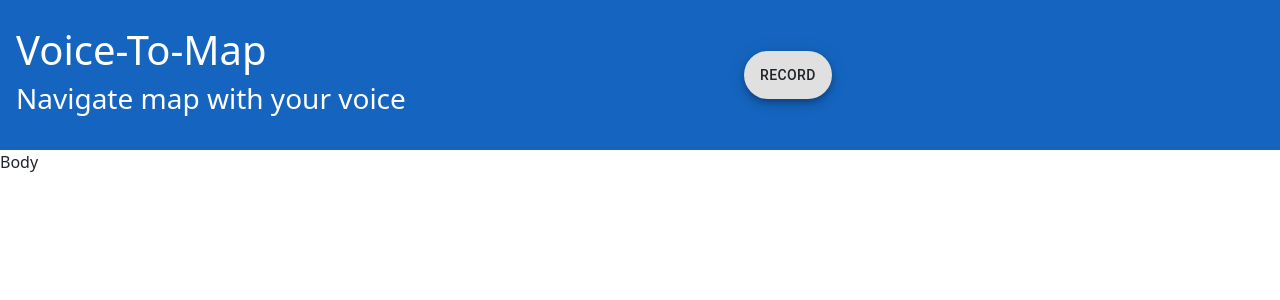
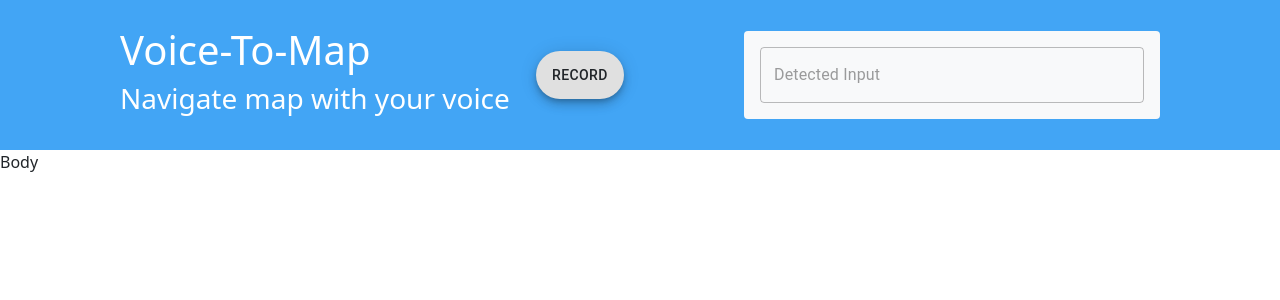
Before and after one commit to GrishaAngelovGH/voice-to-map, a React (Create React App) app: page / in a window 1280 px wide. Shown: the top 300 px of the page. Built offline with nearby package versions, Linux system fonts and the light colour scheme.

Commit message:
Process detected speech and visualize it in UI

```diff
--- a/src/components/VoiceMap/Header/Header.js
+++ b/src/components/VoiceMap/Header/Header.js
@@ -1,27 +1,61 @@
-import { useState } from 'react'
+import { useState, useEffect } from 'react'
+
 import Fab from '@mui/material/Fab'
 import Box from '@mui/material/Box'
+import TextField from '@mui/material/TextField'
+
+import recognition from "../recognition"
 
 const Header = () => {
     const [isRecoding, setIsRecording] = useState(false)
+    const [detectedInput, setDetectedInput] = useState('')
+
+    const handleClick = () => {
+        recognition.start()
+        setIsRecording(true)
+    }
+
+    useEffect(() => {
+        recognition.onresult = function (event) {
+            const input = event.results[0][0].transcript
+
+            setDetectedInput(input)
+        }
+
+        recognition.onerror = function ({ error }) {
+            if (error === 'no-speech') {
+                setDetectedInput('No detected speech')
+            }
+            recognition.stop()
+            setIsRecording(false)
+        }
+
+        recognition.onspeechend = function () {
+            recognition.stop()
+            setIsRecording(false)
+        }
+    }, [isRecoding])
 
     return (
         <Box
             sx={{
                 height: 150,
-                backgroundColor: 'primary.dark'
+                backgroundColor: 'primary.light'
             }}
             className="row g-0 justify-content-center align-items-center p-3"
             data-testid="header"
         >
-            <div className="col-md-7 text-white">
+            <div className="col-md-4 text-white">
                 <h1>Voice-To-Map</h1>
                 <h3>Navigate map with your voice</h3>
             </div>
-            <div className="col-md-5">
-                <Fab variant="extended" color={!isRecoding ? "inherit" : "warning"}>
+            <div className="col-md-2">
+                <Fab variant="extended" color={!isRecoding ? "inherit" : "warning"} onClick={handleClick}>
                     {!isRecoding ? "Record" : "Recording..."}
                 </Fab>
+            </div>
+            <div className="col-md-4 bg-light p-3 rounded">
+                <TextField label="Detected Input" variant="outlined" color='info' value={detectedInput} disabled fullWidth={true} />
             </div>
         </Box>
     )
```
